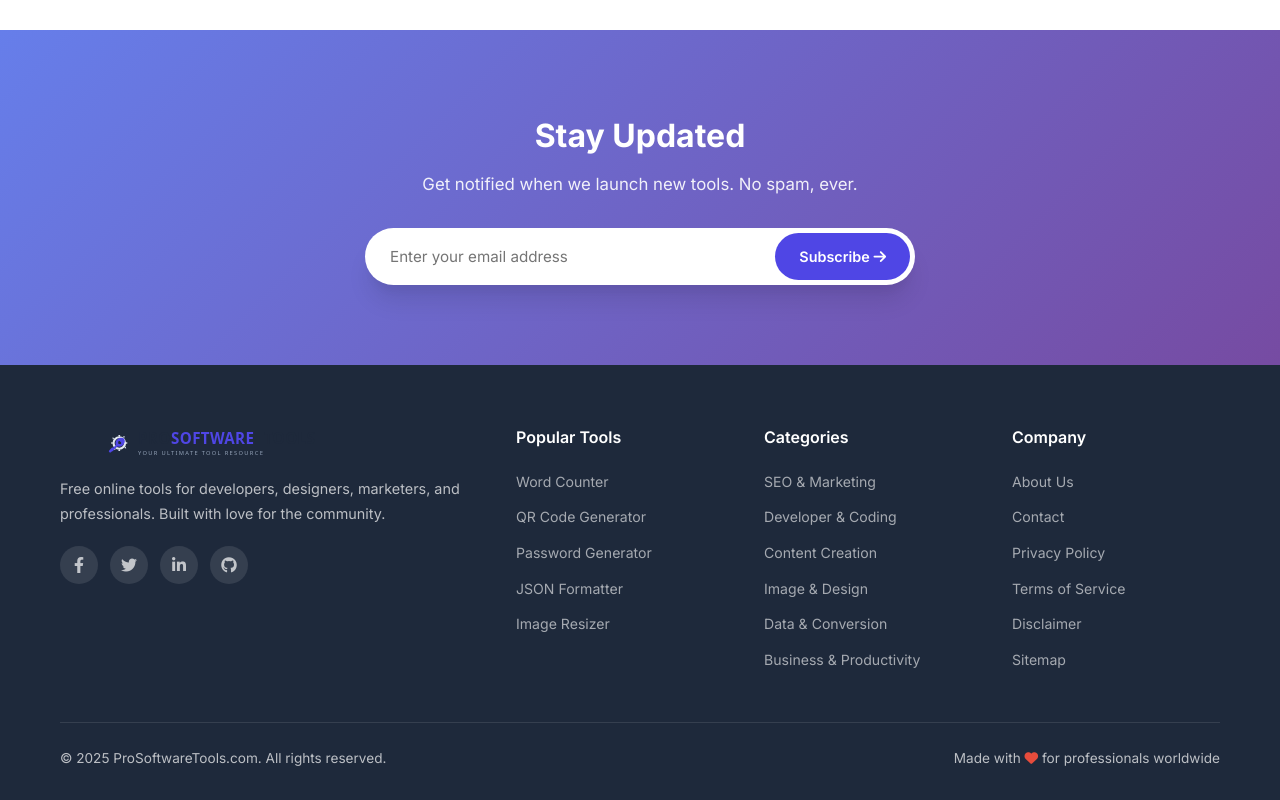
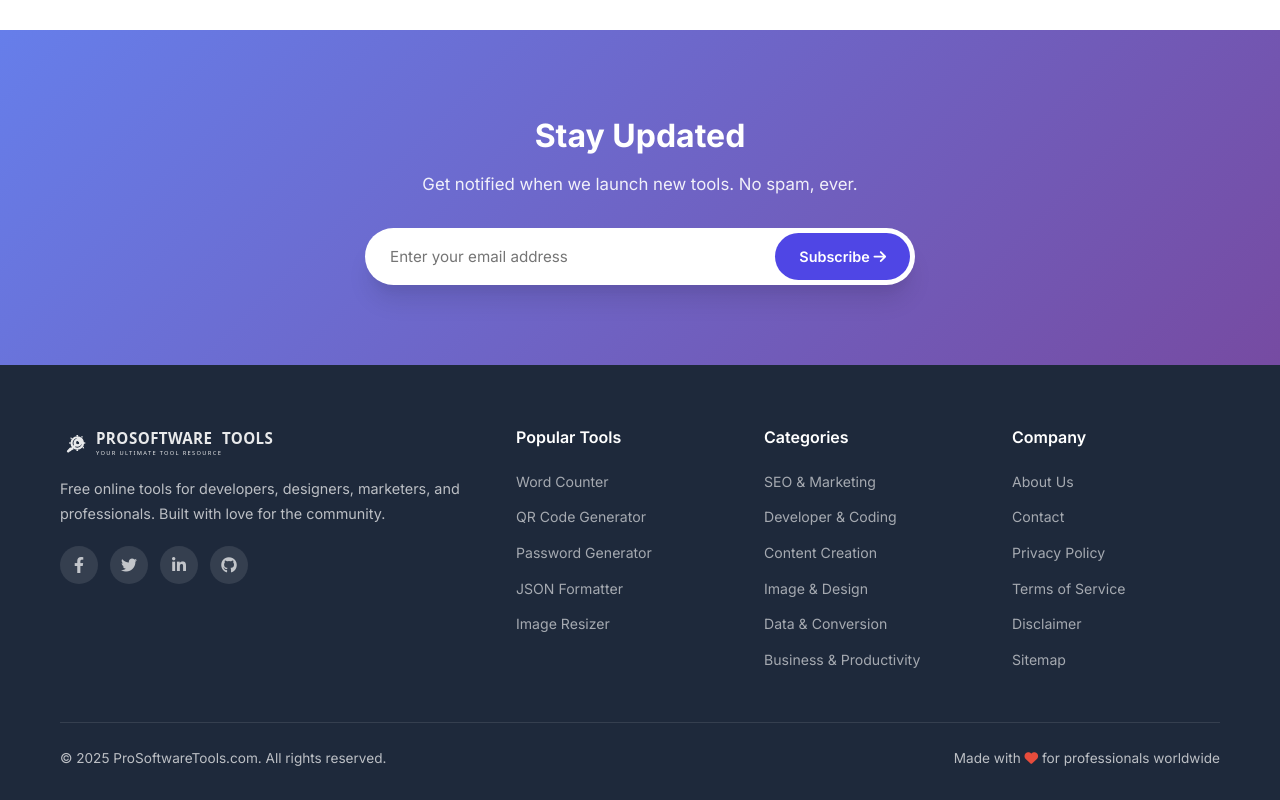
Before and after one commit to gromoney111/prosoftwaretools, a plain HTML site: page index.html in a window 1280 px wide. Shown: the part 5027-5827 px from the top of the page. Drawn offline with Linux system fonts and the light colour scheme; no server answers.

Commit message:
fix: Footer logo now shows properly - white/inverted on dark background

```diff
--- a/css/style.css
+++ b/css/style.css
@@ -638,6 +638,13 @@ input, textarea { font-family: var(--font); outline: none; }
     font-size: 1.3rem;
     color: var(--white);
     margin-bottom: 16px;
+}
+
+.footer-logo img {
+    filter: brightness(0) invert(1);
+    opacity: 0.9;
+    height: 36px;
+    width: auto;
 }
 
 .footer-logo i { color: var(--primary-light); }
--- a/index.html
+++ b/index.html
@@ -476,7 +476,7 @@
             <div class="footer-grid">
                 <div class="footer-col">
                     <a href="/" class="footer-logo">
-                        <img src="assets/images/logo.svg" alt="Pro Software Tools" width="300" height="50" style="height:36px;">
+                        <img src="assets/images/logo.svg" alt="Pro Software Tools" width="300" height="50">
                     </a>
                     <p>Free online tools for developers, designers, marketers, and professionals. Built with love for the community.</p>
                     <div class="social-links">
```
